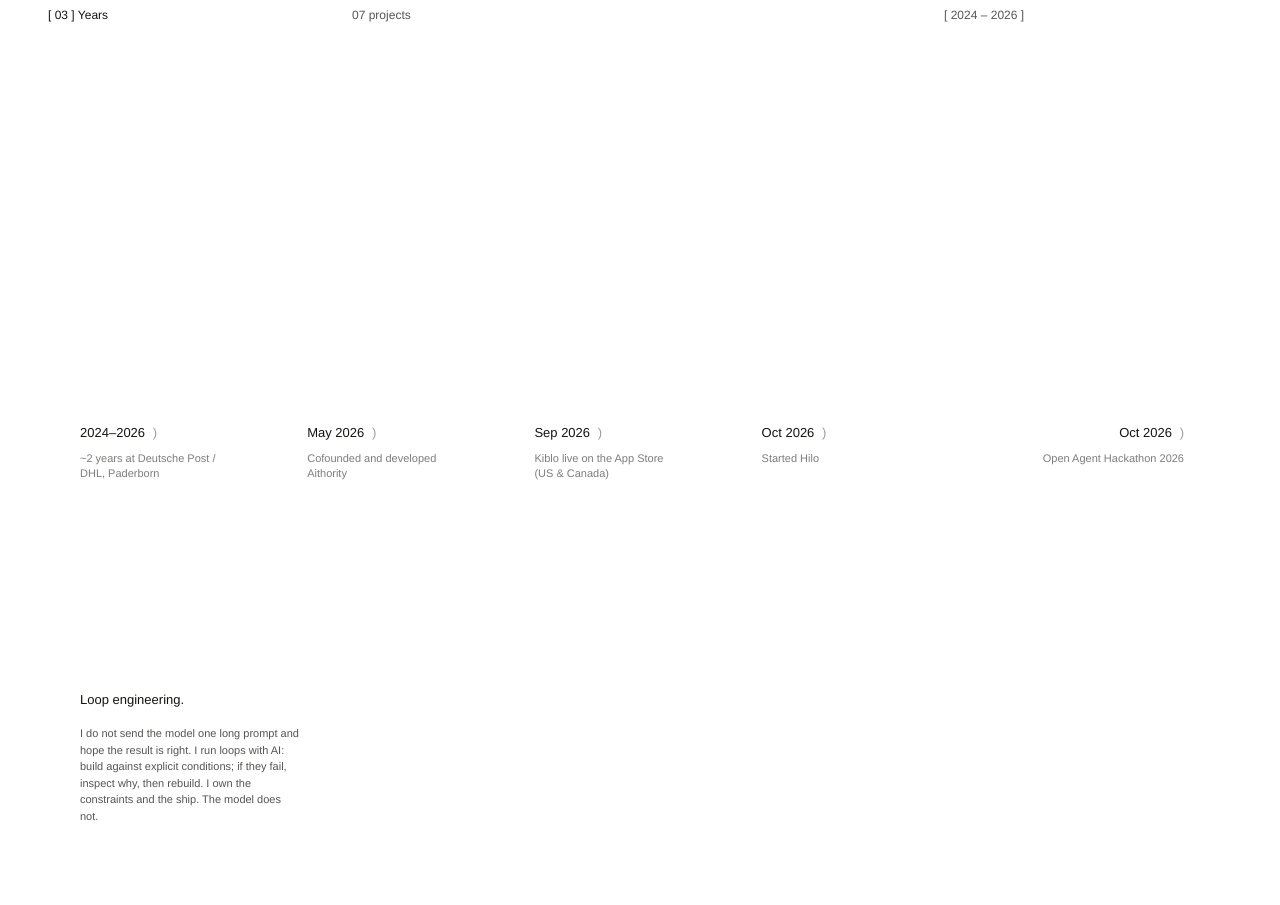
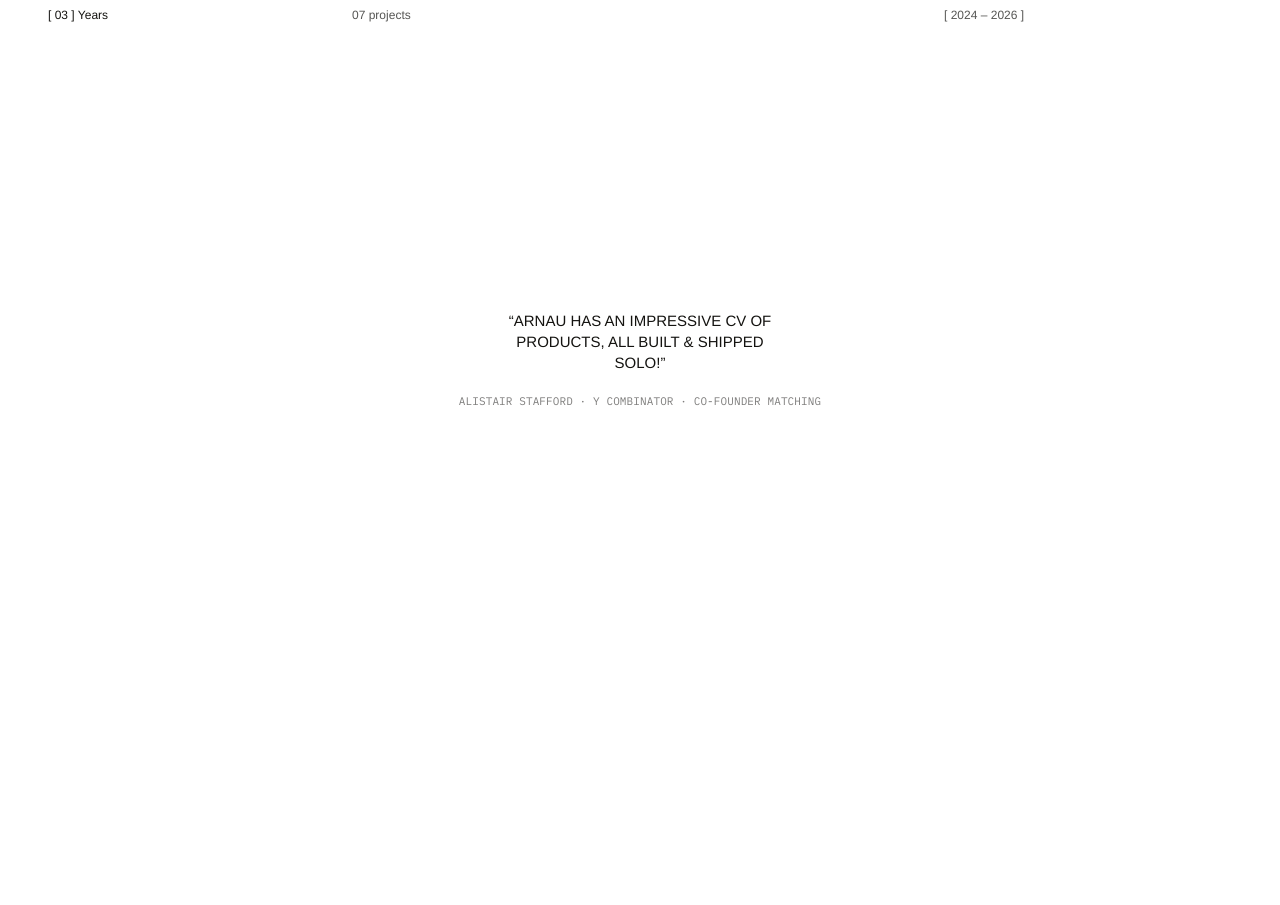
Before and after one commit to lopezsellesarnau-cmd/portfolio, a Next.js app: page / in a window 1280 px wide. Shown: the part 2200-3105 px from the top of the page. Built offline with nearby package versions, Linux system fonts and the light colour scheme.

Commit message:
Add the Y Combinator quote between work and timeline

```diff
--- a/app/page.tsx
+++ b/app/page.tsx
@@ -1,4 +1,4 @@
-import { About, Contact, Hero, Menu, Milestones, Portrait, Work } from '@/components/minimal'
+import { About, Contact, Hero, Menu, Milestones, Portrait, Quote, Work } from '@/components/minimal'
 
 export default function Home() {
   return (
@@ -8,6 +8,7 @@ export default function Home() {
         <Hero />
         <Portrait />
         <Work />
+        <Quote />
         <Milestones />
         <About />
       </main>
--- a/components/minimal.tsx
+++ b/components/minimal.tsx
@@ -202,6 +202,20 @@ export function Portrait() {
         <span>Arnau Lopez</span>
         <span className="pr-2">Product Engineer (AI)</span>
       </div>
+    </section>
+  )
+}
+
+/* ── Quote ────────────────────────────────────────────────────────────── */
+/* From his Y Combinator co-founder matching profile (10 nov 2026). Between the work and the timeline. */
+
+export function Quote() {
+  return (
+    <section aria-label="Quote" className="frame flex min-h-[60svh] flex-col items-center justify-center py-24 text-center">
+      <blockquote className="max-w-[34ch] text-[15px] uppercase leading-[1.4] text-ink">
+        “Arnau has an impressive CV of products, all built &amp; shipped solo!”
+      </blockquote>
+      <p className="mono mt-5 text-[11px] uppercase text-fg-dim">Alistair Stafford · Y Combinator · co-founder matching</p>
     </section>
   )
 }
```
